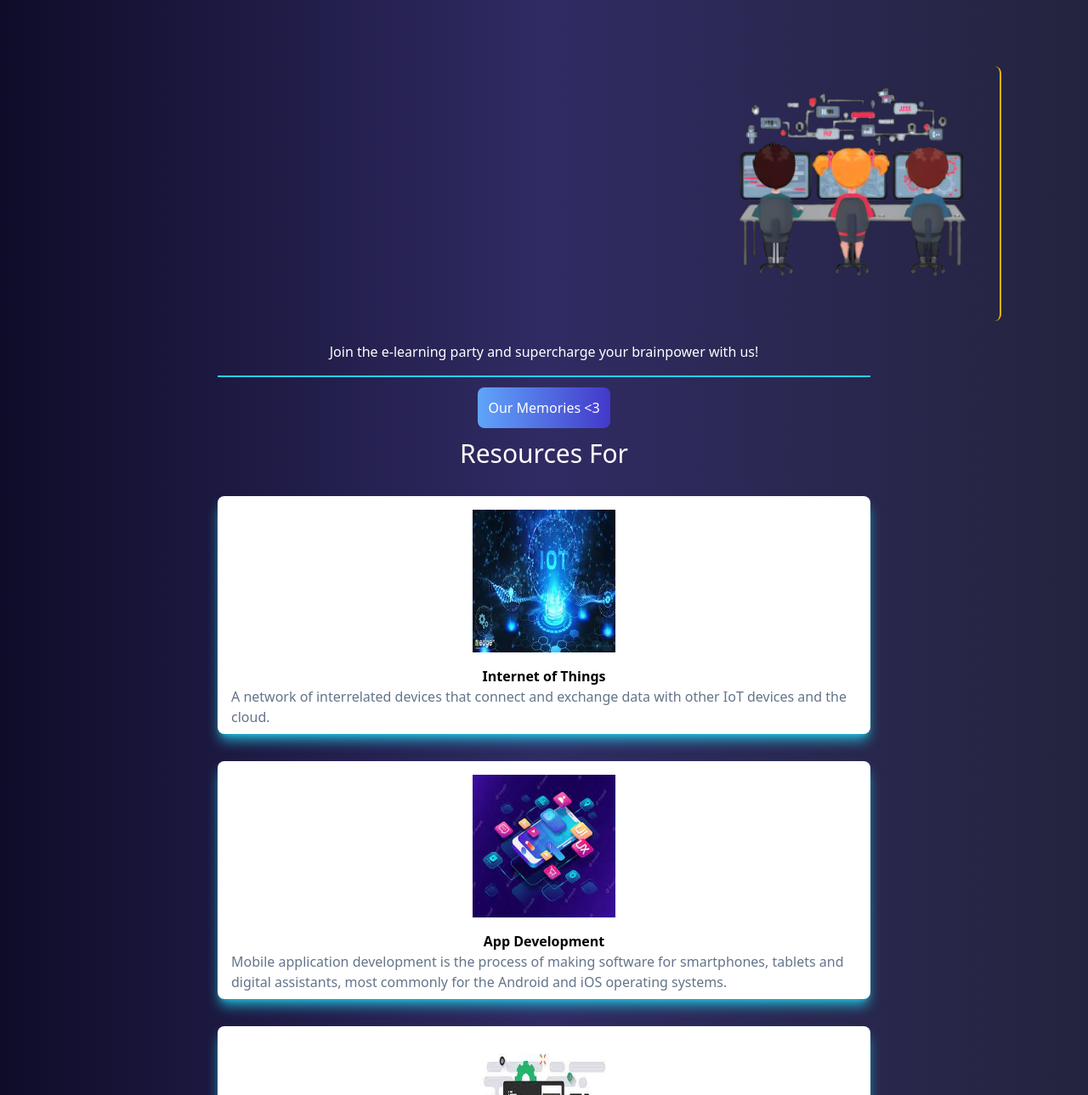
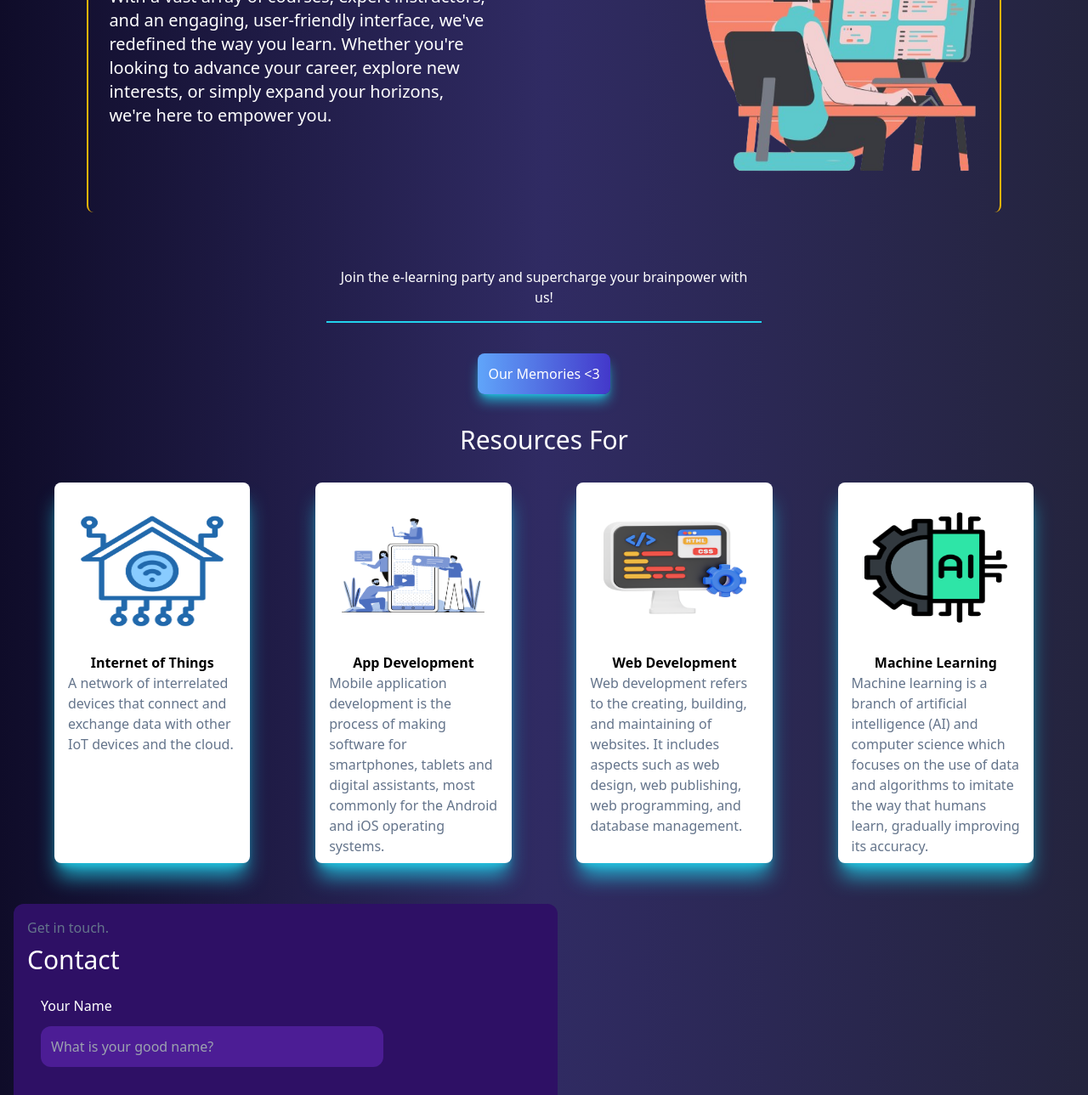
Before and after one commit to AnshikaArora207/StudyNestFree, a website: page index.html in a window 1280 px wide. Shown: the part 375-1664 px from the top of the page at 85% size. Drawn offline with Linux system fonts and the light colour scheme.

Commit message:
Add files via upload

```diff
--- a/index.html
+++ b/index.html
@@ -21,65 +21,72 @@
             <a class="text-slate-600 font-bold" href="#contact">CONTACT US</a>
         </div>
     </div>
-    <div>
-        <div class="border-l-2 border-yellow-500 rounded-lg px-6 w-[80vw] my-[15vh] mx-[8vw]">
+    <div class="md:flex md:flex-row ">
+        <div class="border-l-2 border-yellow-500 rounded-lg px-6 w-[80vw] my-[15vh] mx-[8vw] md:w-[70vw] md:my-10 md:py-4">
             <h1 class=" my-12 text-5xl font-bold">Hello Geeks!</h1>
-            <h3 class=" text-2xl">Welcome to the <span>HUB</span> of free resources.</h3>
+            <h3 class=" text-3xl">Welcome to the <span class="bg-cyan-500">HUB</span> of free resources.</h3>
+            <p class="hidden md:block text-xl">With a vast array of courses, expert instructors, and an engaging, user-friendly interface, we've redefined the way you learn. Whether you're looking to advance your career, explore new interests, or simply expand your horizons, we're here to empower you.</p>
         </div>
-        <div class="border-r-2 border-yellow-500 rounded-lg mx-[8vw] flex flex-row-reverse px-6">
-            <img class="w-[300px] h-[300px]" src="img-removebg-preview.png" alt="">
+        <div class="border-r-2 border-yellow-500 rounded-lg mx-[8vw] flex flex-row-reverse px-6 md:h-[300px] md:my-10 md:py-4 lg:h-[500px]">
+            <img class="w-[300px] h-[300px] md:w-[500px] lg:h-[500px] lg:w-[700px]" src="welcome1_canva-removebg-preview.png" alt="">
         </div>
     </div>
-    <p class="text-center w-[60vw] mx-auto border-b-2 border-cyan-400 m-2 p-4">Join the e-learning party and supercharge your brainpower with us!</p>
+    <p class="text-center w-[60vw] mx-auto border-b-2 border-cyan-400 m-2 p-4 md:w-[40vw]">Join the e-learning party and supercharge your brainpower with us!</p>
     <div class="text-center m-3">
-        <button class="bg-gradient-to-r from-blue-400 to-indigo-700 hover:from-pink-500 hover:to-yellow-500 mx-auto p-3 rounded-lg"> Our Memories <3 </button>
+        <button class="bg-gradient-to-r from-blue-400 to-indigo-700 hover:from-pink-500 hover:to-yellow-500 mx-auto p-3 rounded-lg lg:my-6 shadow-cyan-400/80 shadow-lg"> Our Memories <3 </button>
     </div>
     <div class="">
         <h1 class="text-3xl text-center my-2">Resources For</h1>
-        <div class="flex flex-col flex-wrap mx-auto w-[60vw] my-4">
-            <div class="bg-white rounded-lg flex flex-col items-center shadow-cyan-400/80 shadow-lg my-4">
-                <img class="w-[200px] h-[200px] p-4 place-content-center rounded-lg border-black hover:blur-[2px]" src="iot.jpeg" alt="">
+        <div class="flex flex-col flex-wrap mx-auto w-[60vw] my-4 md:flex-row md:w-[80vw] md:justify-between lg:w-[90vw]">
+            <div class="bg-white rounded-lg flex flex-col items-center shadow-cyan-400/80 shadow-xl my-4 md:w-[30vw] lg:w-[18vw]">
+                <img class="w-[200px] h-[200px] p-4 place-content-center rounded-lg border-black hover:blur-[2px]" src="iot,canva.png" alt="">
                 <h3 class="text-black font-bold px-4 text-center">Internet of Things</h3>
                 <p class="text-slate-500 px-4 pb-2">A network of interrelated devices that connect and exchange data with other IoT devices and the cloud.</p>
             </div>
-            <div class="bg-white rounded-lg flex flex-col items-center shadow-cyan-400/80 shadow-lg my-4">
-                <img class="w-[200px] h-[200px] p-4 place-content-center rounded-lg border-black hover:blur-[2px]" src="Appd.jpeg" alt="">
+            <div class="bg-white rounded-lg flex flex-col items-center shadow-cyan-400/80 shadow-xl my-4 md:w-[30vw] lg:w-[18vw]">
+                <img class="w-[200px] h-[200px] p-4 place-content-center rounded-lg border-black hover:blur-[2px]" src="app,canva.png" alt="">
                 <h3 class="text-black font-bold px-4 text-center">App Development</h3>
                 <p class="text-slate-500 px-4 pb-2">Mobile application development is the process of making software for smartphones, tablets and digital assistants, most commonly for the Android and iOS operating systems.</p>
             </div>
-            <div class="bg-white rounded-lg flex flex-col items-center shadow-cyan-400/80 shadow-lg my-4">
-                <img class="w-[200px] h-[200px] p-4 place-content-center rounded-lg border-black hover:blur-[2px]" src="Webd.jpeg" alt="">
+            <div class="bg-white rounded-lg flex flex-col items-center shadow-cyan-400/80 shadow-xl my-4 md:w-[30vw] lg:w-[18vw]">
+                <img class="w-[200px] h-[200px] p-4 place-content-center rounded-lg border-black hover:blur-[2px]" src="web,canva.png" alt="">
                 <h3 class="text-black font-bold px-4 text-center">Web Development</h3>
                 <p class="text-slate-500 px-4 pb-2">Web development refers to the creating, building, and maintaining of websites. It includes aspects such as web design, web publishing, web programming, and database management.</p>
             </div>
-            <div class="bg-white rounded-lg flex flex-col items-center shadow-cyan-400/80 shadow-lg my-4">
-                <img class="w-[200px] h-[200px] p-4 place-content-center rounded-lg border-black hover:blur-[2px]" src="ML.jpeg" alt="">
+            <div class="bg-white rounded-lg flex flex-col items-center shadow-cyan-400/80 shadow-xl my-4 md:w-[30vw] lg:w-[18vw]">
+                <img class="w-[200px] h-[200px] p-4 place-content-center rounded-lg border-black hover:blur-[2px]" src="ai,canva.png" alt="">
                 <h3 class="text-black font-bold px-4 text-center">Machine Learning</h3>
                 <p class="text-slate-500 px-4 pb-2">Machine learning is a branch of artificial intelligence (AI) and computer science which focuses on the use of data and algorithms to imitate the way that humans learn, gradually improving its accuracy.</p>
             </div>
         </div>
     </div>
-    <div>
+    <!-- <div>
         <h1 class="text-3xl text-center my-2">Memories : The Love Wall</h1>
-    </div>
-    <div id="contact" class="bg-violet-950 m-4 p-4 rounded-xl">
+    </div> -->
+    <div id="contact" class="bg-violet-950 m-4 p-4 rounded-xl lg:w-[50vw] lg:inline-block">
         <p class="text-slate-500">Get in touch.</p>
         <h1 class="text-3xl my-2">Contact</h1>
         <div class="p-4 ">
             <h3>Your Name</h3>
-            <input class="bg-violet-900 my-3 w-[70vw] p-3 rounded-xl" type="text" name="" id="" placeholder="What is your good name?">
+            <input class="bg-violet-900 my-3 w-[70%] p-3 rounded-xl" type="text" name="" id="" placeholder="What is your good name?">
         </div>
         <div class="p-4">
             <h3>Your Email</h3>
-            <input class="bg-violet-900 my-3 w-[70vw] p-3 rounded-xl" type="email" name="" id="" placeholder="What is email address?">
+            <input class="bg-violet-900 my-3 w-[70%] p-3 rounded-xl" type="email" name="" id="" placeholder="What is email address?">
         </div>
         <div class="p-4">
             <h3>Your Message</h3>
-            <textarea class="bg-violet-900 my-3 w-[70vw] p-3 rounded-xl" name="" id="" cols="50" rows="10" placeholder="Write your message here"></textarea>
+            <textarea class="bg-violet-900 my-3 w-[70%] p-3 rounded-xl" name="" id="" cols="50" rows="10" placeholder="Write your message here"></textarea>
         </div>
         <div class="p-4">
             <button class="bg-violet-900 py-3 px-6 rounded-xl hover:bg-blue-950">Send</button>
         </div>
     </div>
+    <div class="hidden lg:inline-block">
+        <img class="h-[50vh]" src="" alt="">
+    </div>
+    <div class="bg-black text-center p-1">
+        <p>Copyright &copy; xyz@2023</p>
+    </div>
 </body>
 </html>
```
Also changed, not shown: ai,canva.png (added), app,canva.png (added), iot,canva.png (added), style.css, web,canva.png (added), welcome1_canva-removebg-preview.png (added), welcome2_canva-removebg-preview.png (added), welcome3_canva-removebg-preview.png (added), welcome4_canva-removebg-preview.png (added), welcome5_canva-removebg-preview.png (added).
